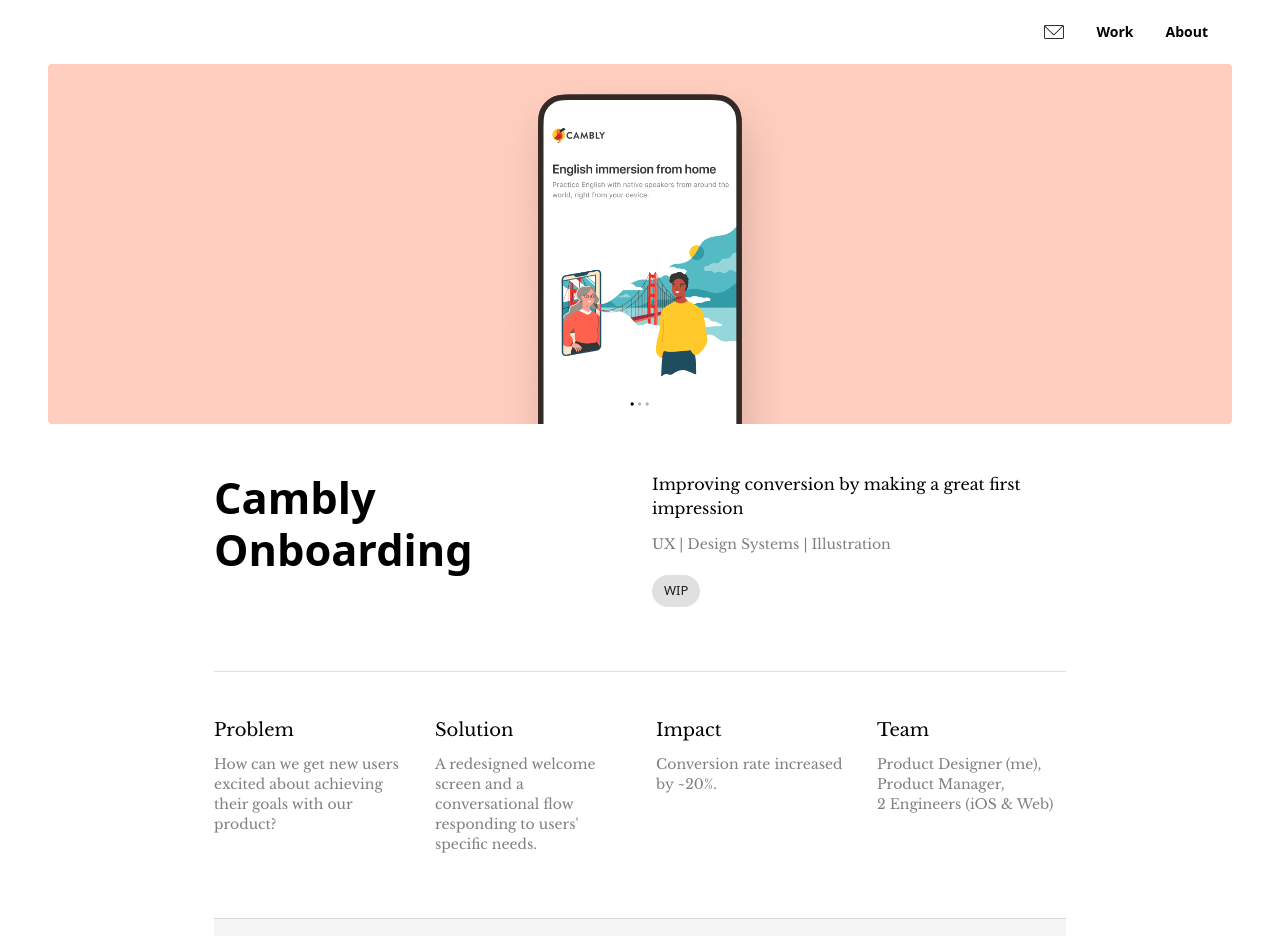
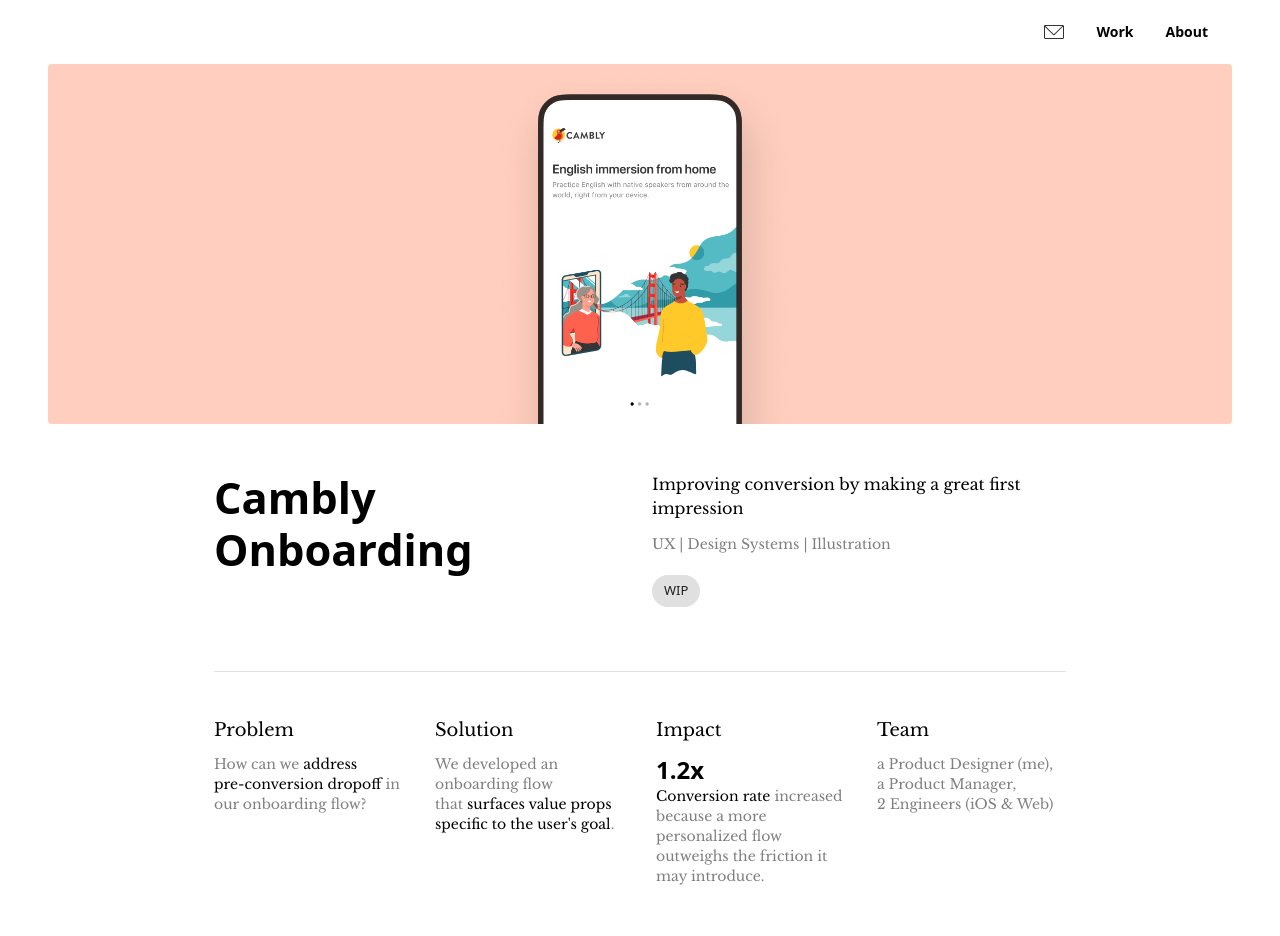
Before and after one commit to joaquinkunkel/personal-website, a Next.js app: page /posts/cambly-onboarding in a window 1280 px wide. Shown: the top 936 px of the page. Built offline with nearby package versions, Linux system fonts and the light colour scheme; a web font is replaced by a local one.

Commit message:
Update header content for Cambly-onboarding article

```diff
--- a/pages/posts/cambly-onboarding.js
+++ b/pages/posts/cambly-onboarding.js
@@ -3,6 +3,7 @@
 import ArticleSummary from '../../components/ArticleSummary';
 import Block from "../../components/Block";
 import NavBar from "../../components/NavBar";
+import { Arrow } from '../../components/icons/Icons';
 
 const CamblyOnboarding = () => (
   <>
@@ -27,13 +28,38 @@
     <Box height={40} />
     <Block>
       <ArticleSummary
-        problem="How can we get new users excited about achieving their goals with our product?"
-        solution="A redesigned welcome screen and a conversational flow responding to users' specific needs."
-        impact="Conversion rate increased by ~20%."
+        problem={
+          <Typography variant="body2" color="textSecondary" component="span">
+            How can we&nbsp;
+            <Typography variant="body2" component="span" color="textPrimary">
+              address <Typography variant="body" component="span" noWrap>pre-conversion</Typography> dropoff&nbsp;
+            </Typography>
+            in our onboarding flow?
+          </Typography>
+        }
+        solution={
+          <Typography variant="body2" color="textSecondary" component="span">
+            We developed an onboarding flow that&nbsp;
+            <Typography variant="body2" component="span" color="textPrimary">
+              surfaces value props specific to the user's goal
+            </Typography>
+            .
+          </Typography>
+        }
+        impact={
+          <Typography variant="body2" color="textSecondary" component="span">
+            <Typography variant="h5" component="span" color="textPrimary">
+              1.2x<br />
+            </Typography>
+            {/* 3% <Arrow color="secondary" /> 3.3%<br/> */}
+            <Typography variant="body2" component="span" color="textPrimary">Conversion rate </Typography>
+            increased because a more personalized flow outweighs the friction it may introduce.
+          </Typography>
+        }
         team={<>
-          <>Product Designer (me),</>
+          <>a Product Designer (me),</>
           <br />
-          <>Product Manager,</>
+          <>a Product Manager,</>
           <br />
           <>2 Engineers (iOS & Web)</>
           </>
```
